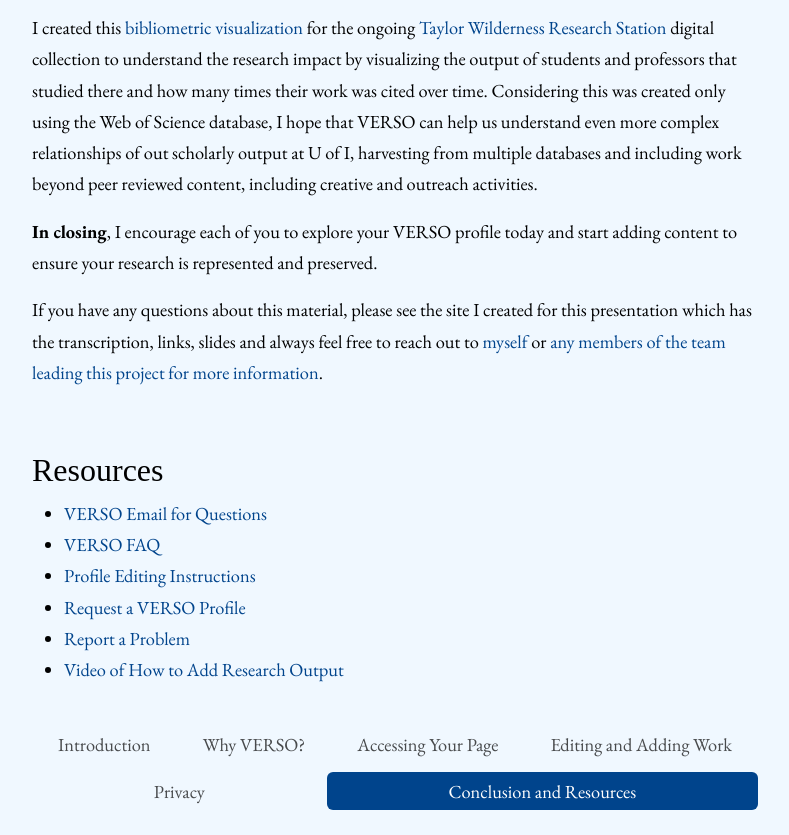
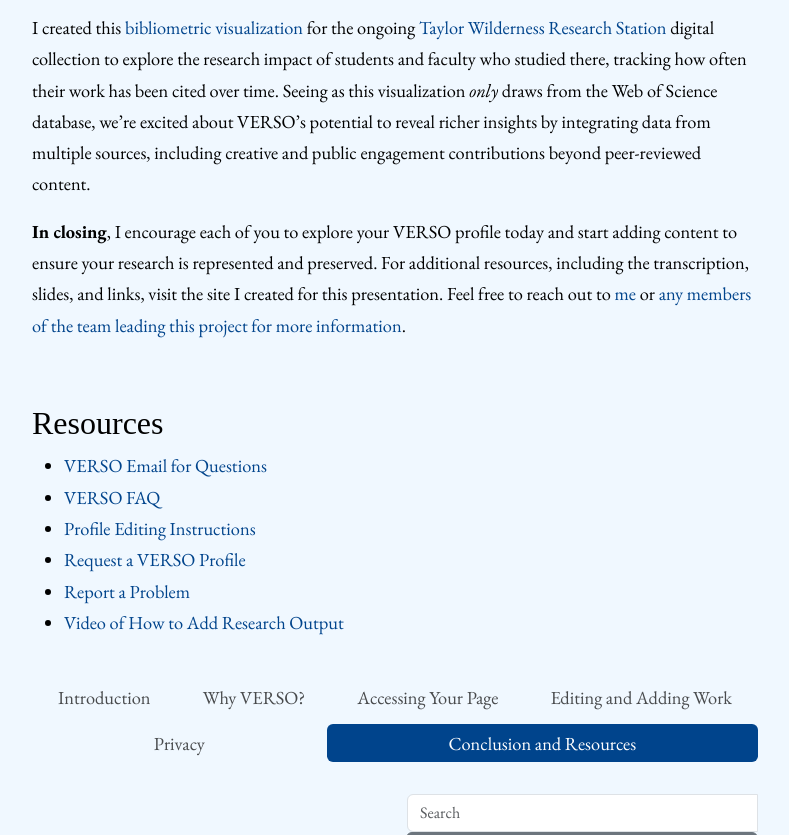
Before and after one commit to aweymo-ui/verso_intro, a Jekyll site: the page built from content/6_conclusion.md, in a window 1280 px wide, cut to the strip 260-1095 px from the top of the page. Shown: the whole strip, without its empty margins (245-1034 px from the left). Built offline with Jekyll 4.4.1, drawn with Linux system fonts in a browser that asks for light colours; some web fonts are replaced.

Commit message:
add slide link, change conclusion wording

```diff
--- a/content/6_conclusion.md
+++ b/content/6_conclusion.md
@@ -6,11 +6,9 @@
 
 {% include gallery-figure.html img="biblio_01.gif" alt="Data visualization of multi-colored nodes against a black background labeled with the names of authors." caption="Visualization of citation impact over time of authors that contributed to work found in the Taylor Wilderness Research Station digital archive. Node size indicates the number of times the work has been cited, color and distance indicates groups formed by subject and keyword likeness and lines connecting nodes indicates shared citations."  title="Visualization of citation impact over time of authors that contributed to work found in the Taylor Wilderness Research Station digital archive. Node size indicates the number of times the work has been cited, color and distance indicates groups formed by subject and keyword likeness and lines connecting nodes indicates shared citations." width="100%" %}
 
-I created this [bibliometric visualization](https://tinyurl.com/yvwfo8ob) for the ongoing [Taylor Wilderness Research Station](https://www.lib.uidaho.edu/digital/taylor-archive/){:target="_blank" rel="noopener"} digital collection to understand the research impact by visualizing the output of students and professors that studied there and how many times their work was cited over time. Considering this was created only using the Web of Science database, I hope that VERSO can help us understand even more complex relationships of out scholarly output at U of I, harvesting from multiple databases and including work beyond peer reviewed content, including creative and outreach activities.
+I created this [bibliometric visualization](https://tinyurl.com/yvwfo8ob) for the ongoing [Taylor Wilderness Research Station](https://www.lib.uidaho.edu/digital/taylor-archive/){:target="_blank" rel="noopener"} digital collection to explore the research impact of students and faculty who studied there, tracking how often their work has been cited over time. Seeing as this visualization *only* draws from the Web of Science database, we’re excited about VERSO’s potential to reveal richer insights by integrating data from multiple sources, including creative and public engagement contributions beyond peer-reviewed content.
 
-**In closing**, I encourage each of you to explore your VERSO profile today and start adding content to ensure your research is represented and preserved.
-
-If you have any questions about this material, please see the site I created for this presentation which has the transcription, links, slides and always feel free to reach out to [myself](https://www.lib.uidaho.edu/about/people/aweymouth.html){:target="_blank" rel="noopener"} or [any members of the team leading this project for more information](lib-verso@uidaho.edu){:target="_blank" rel="noopener"}.
+**In closing**, I encourage each of you to explore your VERSO profile today and start adding content to ensure your research is represented and preserved. For additional resources, including the transcription, slides, and links, visit the site I created for this presentation. Feel free to reach out to [me](https://www.lib.uidaho.edu/about/people/aweymouth.html){:target="_blank" rel="noopener"} or [any members of the team leading this project for more information](lib-verso@uidaho.edu){:target="_blank" rel="noopener"}.
 
 <br>
 
```
Also changed, not shown: index.md (+1 -1 lines), images/verso_18.png (added), 4 other files.
